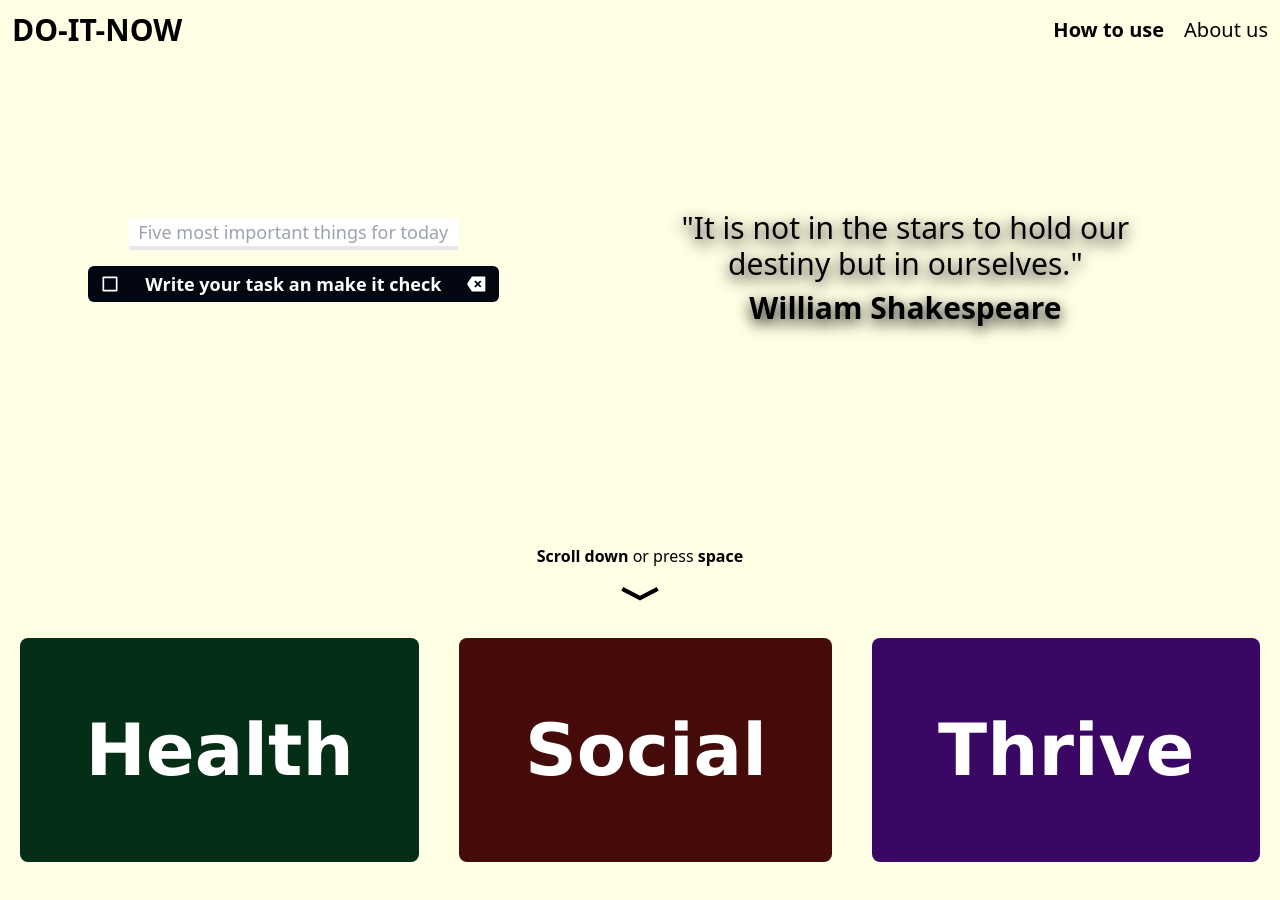
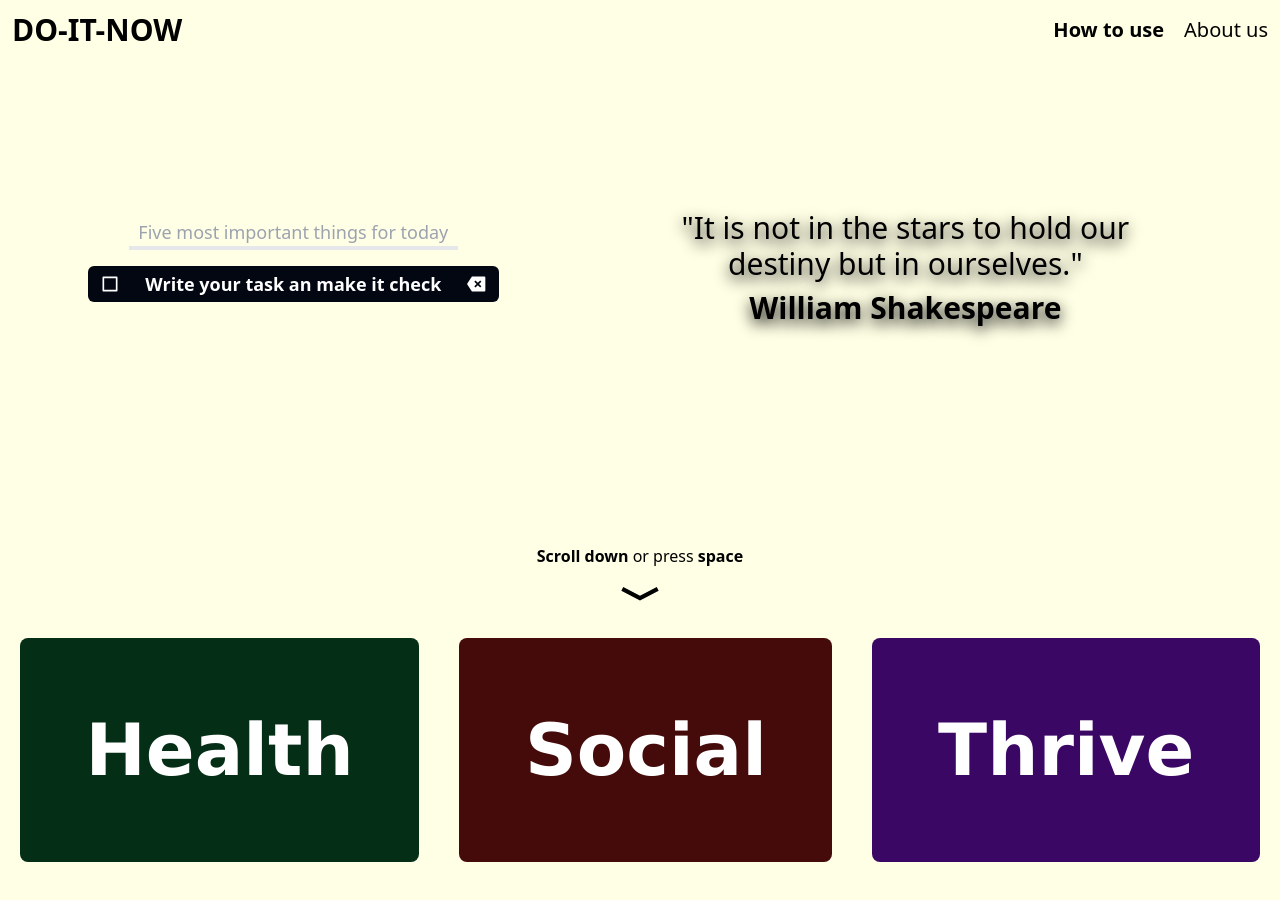
Before and after one commit to fantasyfuerte/DO-IT-PROJECT, a React (Vite) app: page / in a window 1280 px wide. Shown: the top 900 px of the page. Built offline with nearby package versions, Linux system fonts and the light colour scheme.

Commit message:
Fixing input's bg

```diff
--- a/src/components/ToDoApp.tsx
+++ b/src/components/ToDoApp.tsx
@@ -69,7 +69,7 @@ const ToDoApp: React.FC = () => {
             onChange={(e) => setTitle(e.target.value)}
             onKeyDown={handleEnter}
             value={title}
-            className="w-4/5 outline-none border-b-4 text-center text-lg font-medium mb-2"
+            className="w-4/5 outline-none bg-transparent border-b-4 text-center text-lg font-medium mb-2"
           />
         </div>
       )}
```
